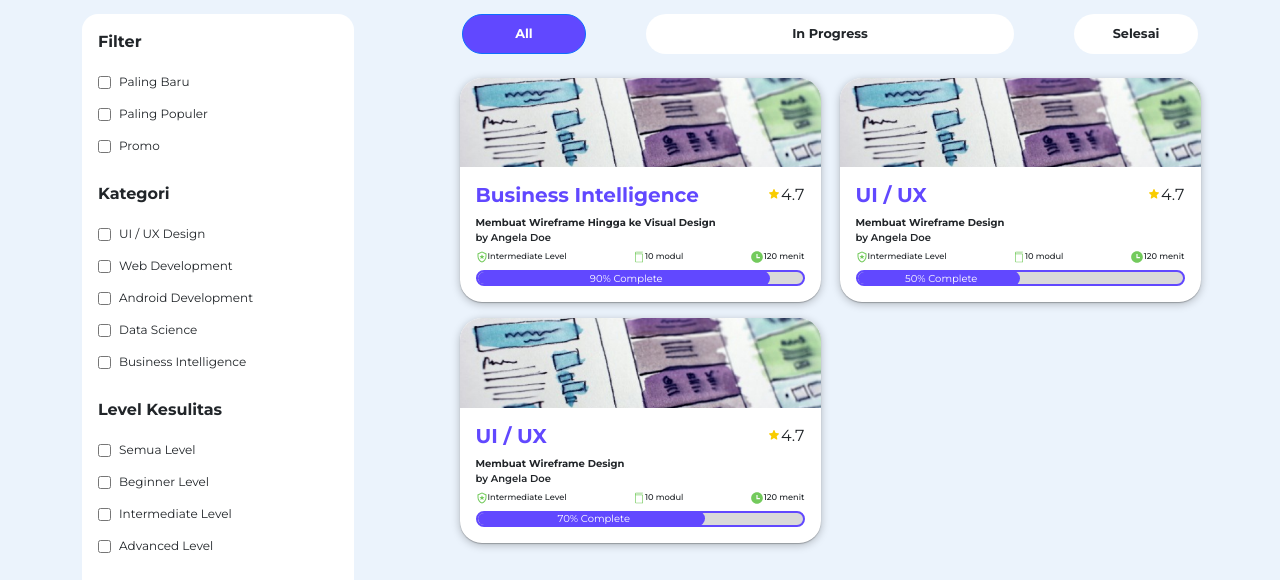
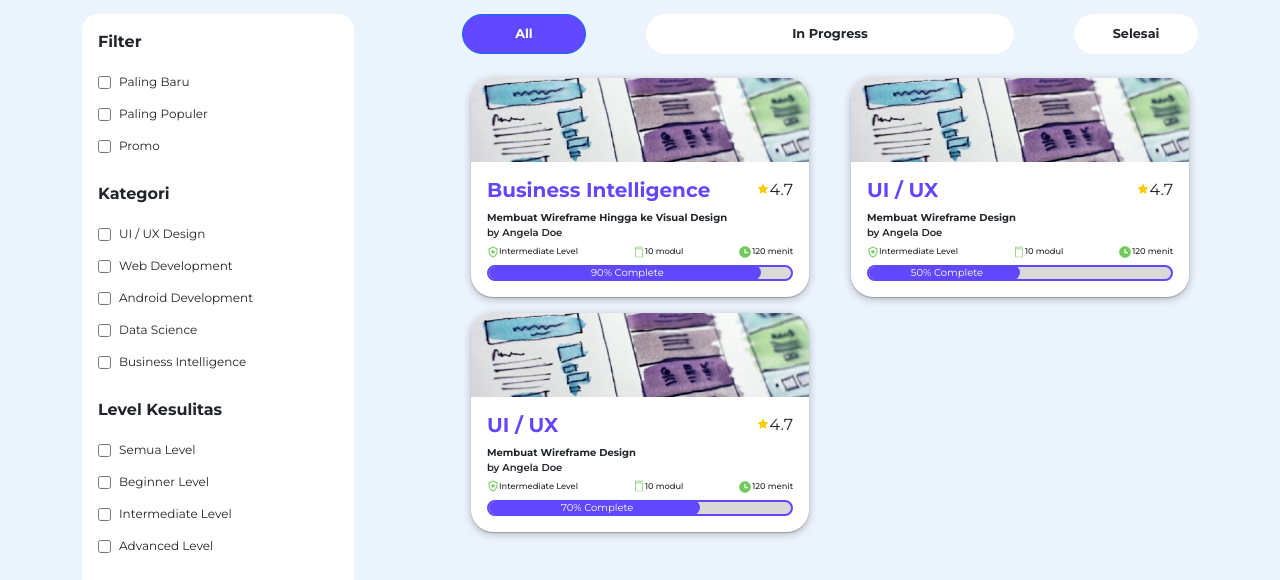
Before and after one commit to dickymhikam/CP-B5-Binar, a React (Vite) app: page /kelas-saya in a window 1280 px wide. Shown: the part 230-810 px from the top of the page. Built offline with nearby package versions, Linux system fonts and the light colour scheme.

Commit message:
update card kelas topik

```diff
--- a/src/components/Kelas/CardKelas.jsx
+++ b/src/components/Kelas/CardKelas.jsx
@@ -13,8 +13,8 @@
   const now3 = 70;
   return (
     <>
-      <Link to={"/detail-kelas"} className="text-decoration-none text-dark">
-        <div className="row row-cols-1 row-cols-md-2 row-cols-lg-2 py-3 card-kursus-wrapper">
+      <div className="row row-cols-1 row-cols-md-2 row-cols-lg-2 py-3 card-kursus-wrapper">
+        <Link to={"/detail-kelas"} className="text-decoration-none text-dark">
           <div className="col px-0 d-flex justify-content-center card-kursus-home">
             <div className="card my-2">
               <img src={main} className="card-img-top" alt="..." />
@@ -58,6 +58,9 @@
               </div>
             </div>
           </div>
+        </Link>
+
+        <Link to={"/detail-kelas"} className="text-decoration-none text-dark">
 
           <div className="col px-0 d-flex justify-content-center card-kursus-home">
             <div className="card my-2">
@@ -99,6 +102,9 @@
               </div>
             </div>
           </div>
+        </Link>
+
+        <Link to={"/detail-kelas"} className="text-decoration-none text-dark">
           <div className="col px-0 d-flex justify-content-center card-kursus-home">
             <div className="card my-2">
               <img src={main} className="card-img-top" alt="..." />
@@ -139,8 +145,8 @@
               </div>
             </div>
           </div>
-        </div>
-      </Link>
+        </Link>
+      </div>
     </>
   );
 };
```
